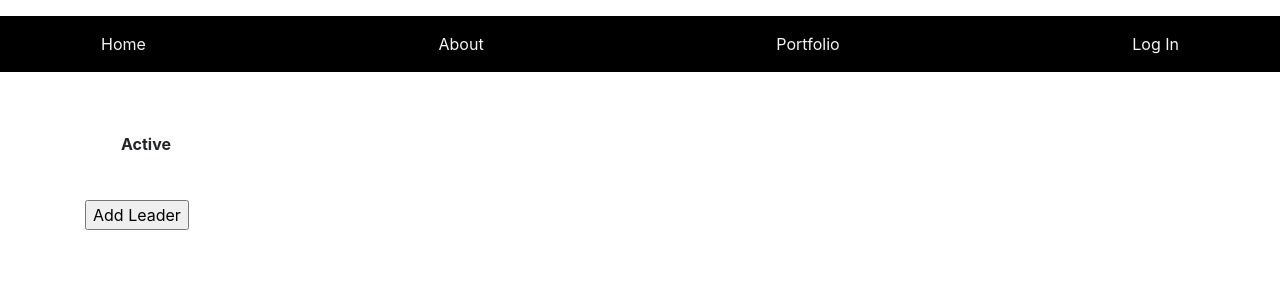
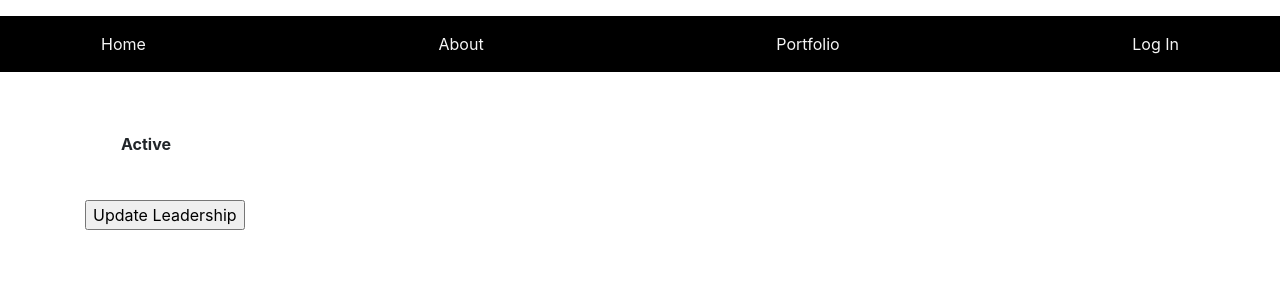
Before and after one commit to RIT-BTP/FMA-Website, a Flask app: page /manage-leaders in a window 1280 px wide. Shown: the part 238-538 px from the top of the page. Run offline with Flask 2, Linux system fonts and the light colour scheme; data that the repository does not hold is empty; some libraries are stand-ins or nearby versions.

Commit message:
remove threaded updates

```diff
--- a/app/static/application.js
+++ b/app/static/application.js
@@ -1,31 +1,31 @@
-$(document).ready(function(){
-    //connect to the socket server.
-    var socket = io.connect('http://' + document.domain + ':' + location.port + '/stock-api');
-    var numbers_received = [];
+// $(document).ready(function(){
+//     //connect to the socket server.
+//     var socket = io.connect('http://' + document.domain + ':' + location.port + '/stock-api');
+//     var numbers_received = [];
 
-    //receive details from server
-    socket.on('newprice', function(msg) {
-        console.log("Reveiced Payload" + msg);
-        $('#dow-chng').html(msg.DOW)
-        if (msg.DOW.substring(0,1) == "-"){
-            $('#dow-chng').css({'color':'red'});
-        } else {
-            $('#dow-chng').css({'color':'green'});
-        }
+//     //receive details from server
+//     socket.on('newprice', function(msg) {
+//         console.log("Reveiced Payload" + msg);
+//         $('#dow-chng').html(msg.DOW)
+//         if (msg.DOW.substring(0,1) == "-"){
+//             $('#dow-chng').css({'color':'red'});
+//         } else {
+//             $('#dow-chng').css({'color':'green'});
+//         }
 
-        $('#nas-chng').html(msg.NASDAQ)
-        if (msg.NASDAQ.substring(0,1) == "-"){
-            $('#nas-chng').css({'color':'red'});
-        } else {
-            $('#nas-chng').css({'color':'green'});
-        }
+//         $('#nas-chng').html(msg.NASDAQ)
+//         if (msg.NASDAQ.substring(0,1) == "-"){
+//             $('#nas-chng').css({'color':'red'});
+//         } else {
+//             $('#nas-chng').css({'color':'green'});
+//         }
 
-        $('#sp-chng').html(msg.SP500)
-        if (msg.SP500.substring(0,1) == "-"){
-            $('#sp-chng').css({'color':'red'});
-        } else {
-            $('#sp-chng').css({'color':'green'});
-        }
-    });
+//         $('#sp-chng').html(msg.SP500)
+//         if (msg.SP500.substring(0,1) == "-"){
+//             $('#sp-chng').css({'color':'red'});
+//         } else {
+//             $('#sp-chng').css({'color':'green'});
+//         }
+//     });
 
-});
+// });
--- a/app/templates/manage-leadership.html
+++ b/app/templates/manage-leadership.html
@@ -13,7 +13,7 @@
     <dl>
         {{ render_field(form.active) }}
     </dl>
-    <input type=submit value="Add Leader" class="button">
+    <input type=submit value="Update Leadership" class="button">
 
 </form>
 
```
